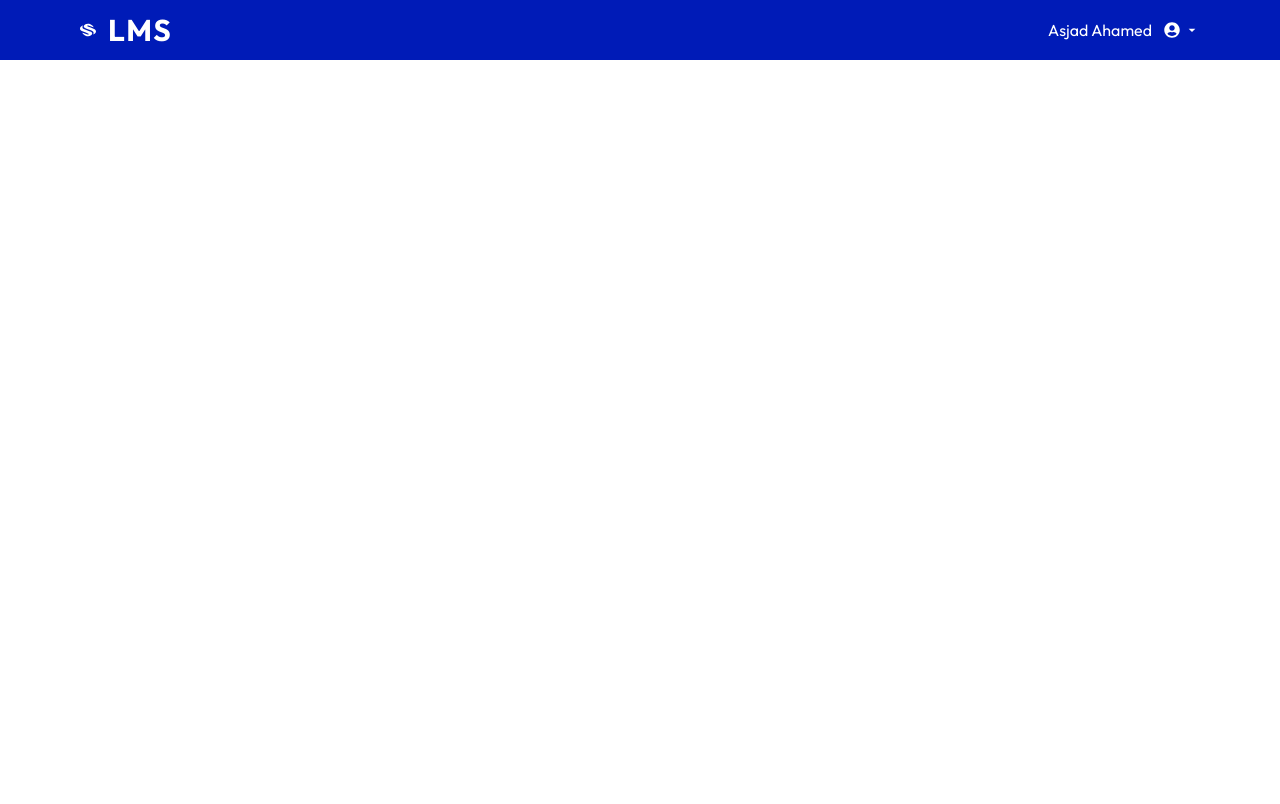
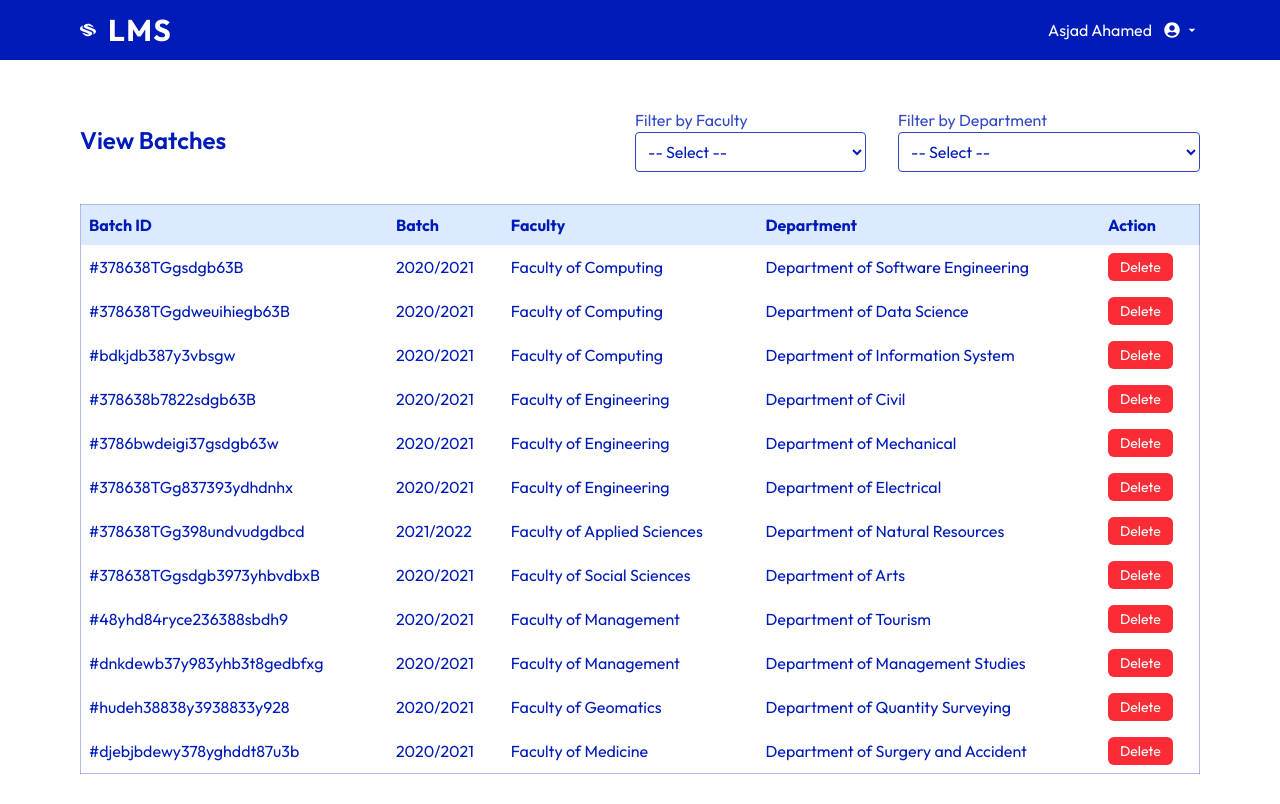
Before and after one commit to asjadahamed77/lms, a React (Vite) app in the folder frontend/: page /admin/batch-management/view-batches in a window 1280 px wide. Shown: the top 804 px of the page. Built offline with nearby package versions, Linux system fonts and the light colour scheme.

Commit message:
Created UI for ViewBatch

```diff
--- /dev/null
+++ b/frontend/src/assets/batches.js
@@ -0,0 +1,89 @@
+
+
+export const batches = [
+    {
+        id: 1,
+        batchId: "378638TGgsdgb63B",
+        batchName: "2020/2021",
+        facultyName: "Faculty of Computing",
+        departmentName: "Department of Software Engineering"
+    },
+    {
+        id: 2,
+        batchId: "378638TGgdweuihiegb63B",
+        batchName: "2020/2021",
+        facultyName: "Faculty of Computing",
+        departmentName: "Department of Data Science"
+    },
+    {
+        id: 3,
+        batchId: "bdkjdb387y3vbsgw",
+        batchName: "2020/2021",
+        facultyName: "Faculty of Computing",
+        departmentName: "Department of Information System"
+    },
+    {
+        id: 4,
+        batchId: "378638b7822sdgb63B",
+        batchName: "2020/2021",
+        facultyName: "Faculty of Engineering",
+        departmentName: "Department of Civil"
+    },
+    {
+        id: 5,
+        batchId: "3786bwdeigi37gsdgb63w",
+        batchName: "2020/2021",
+        facultyName: "Faculty of Engineering",
+        departmentName: "Department of Mechanical"
+    },
+    {
+        id: 6,
+        batchId: "378638TGg837393ydhdnhx",
+        batchName: "2020/2021",
+        facultyName: "Faculty of Engineering",
+        departmentName: "Department of Electrical"
+    },
+    {
+        id: 7,
+        batchId: "378638TGg398undvudgdbcd",
+        batchName: "2021/2022",
+        facultyName: "Faculty of Applied Sciences",
+        departmentName: "Department of Natural Resources"
+    },
+    {
+        id: 8,
+        batchId: "378638TGgsdgb3973yhbvdbxB",
+        batchName: "2020/2021",
+        facultyName: "Faculty of Social Sciences",
+        departmentName: "Department of Arts"
+    },
+    {
+        id: 9,
+        batchId: "48yhd84ryce236388sbdh9",
+        batchName: "2020/2021",
+        facultyName: "Faculty of Management",
+        departmentName: "Department of Tourism"
+    },
+    {
+        id: 10,
+        batchId: "dnkdewb37y983yhb3t8gedbfxg",
+        batchName: "2020/2021",
+        facultyName: "Faculty of Management",
+        departmentName: "Department of Management Studies"
+    },
+    {
+        id: 11,
+        batchId: "hudeh38838y3938833y928",
+        batchName: "2020/2021",
+        facultyName: "Faculty of Geomatics",
+        departmentName: "Department of Quantity Surveying"
+    },
+    {
+        id: 12,
+        batchId: "djebjbdewy378yghddt87u3b",
+        batchName: "2020/2021",
+        facultyName: "Faculty of Medicine",
+        departmentName: "Department of Surgery and Accident"
+    },
+
+]
--- a/frontend/src/context/AppContext.jsx
+++ b/frontend/src/context/AppContext.jsx
@@ -1,4 +1,5 @@
 import React, {createContext} from 'react';
+import { batches } from '../assets/batches';
 
 export const AppContext = createContext();
 
@@ -6,7 +7,7 @@ const AppContextProvider = ({ children }) => {
 
   const organizationName = "LMS"
 
-  const value = { organizationName, };
+  const value = { organizationName, batches };
 
   return (
     <AppContext.Provider value={value}>
--- a/frontend/src/pages/admin/batchManagement/ViewBatch.jsx
+++ b/frontend/src/pages/admin/batchManagement/ViewBatch.jsx
@@ -1,11 +1,98 @@
-import React from 'react'
+import React, { useContext, useState } from "react";
+import { AppContext } from "../../../context/AppContext";
 
 const ViewBatch = () => {
+  const { batches } = useContext(AppContext);
+
+  const [selectedFaculty, setSelectedFaculty] = useState("");
+  const [selectedDepartment, setSelectedDepartment] = useState("");
+
+
+  const faculties = () => [...new Set(batches.map(batch => batch.facultyName))];
+
+
+  const departments = () => [...new Set(batches.map(batch => batch.departmentName))];
+
+  // filter batches based on selected faculty & department
+  const filteredBatch = () => {
+    return batches.filter(batch => {
+      return (
+        (selectedFaculty === "" || batch.facultyName === selectedFaculty) &&
+        (selectedDepartment === "" || batch.departmentName === selectedDepartment)
+      );
+    });
+  };
+
   return (
-    <div>
+    <div className="py-8 md:py-12">
+      {/* Header */}
+      <div className="flex flex-col md:flex-row justify-start md:items-center md:justify-between md:gap-6 gap-4">
+        <h1 className="text-2xl font-semibold">View Batches</h1>
 
+        {/* Filters */}
+        <div className="flex flex-col md:flex-row justify-start md:items-center md:gap-8">
+          <div className="w-full md:w-auto">
+            <p className="text-primaryColor/80">Filter by Faculty</p>
+            <select
+              className="w-full border p-2 border-primaryColor/80 rounded"
+              value={selectedFaculty}
+              onChange={(e) => setSelectedFaculty(e.target.value)}
+            >
+              <option value="">-- Select --</option>
+              {faculties().map((faculty, index) => (
+                <option key={index} value={faculty}>
+                  {faculty}
+                </option>
+              ))}
+            </select>
+          </div>
+          <div className="w-full md:w-auto">
+            <p className="text-primaryColor/80">Filter by Department</p>
+            <select
+              className="w-full border border-primaryColor/80  p-2 rounded"
+              value={selectedDepartment}
+              onChange={(e) => setSelectedDepartment(e.target.value)}
+            >
+              <option value="">-- Select --</option>
+              {departments().map((department, index) => (
+                <option key={index} value={department}>
+                  {department}
+                </option>
+              ))}
+            </select>
+          </div>
+        </div>
+      </div>
+
+      {/* Display Batches */}
+      <table className="w-full mt-8  overflow-x-scroll border border-primaryColor/30">
+        <thead className="bg-blue-100">
+          <tr>
+            <th className="text-start p-2">Batch ID</th>
+            <th className="text-start p-2">Batch</th>
+            <th className="text-start p-2">Faculty</th>
+            <th className="text-start p-2">Department</th>
+            <th className="text-start p-2">Action</th>
+          </tr>
+        </thead>
+        <tbody>
+          {filteredBatch().map((batch, index) => (
+            <tr key={index} className="hover:bg-blue-50">
+              <td className="text-start p-2">#{batch.batchId}</td>
+              <td className="text-start p-2">{batch.batchName}</td>
+              <td className="text-start p-2">{batch.facultyName}</td>
+              <td className="text-start p-2">{batch.departmentName}</td>
+              <td className="text-start p-2">
+                <button className="px-3 py-1  bg-red-500 text-white rounded-md text-sm hover:bg-red-400 cursor-pointer">
+                  Delete
+                </button>
+              </td>
+            </tr>
+          ))}
+        </tbody>
+      </table>
     </div>
-  )
-}
+  );
+};
 
-export default ViewBatch
+export default ViewBatch;
```
